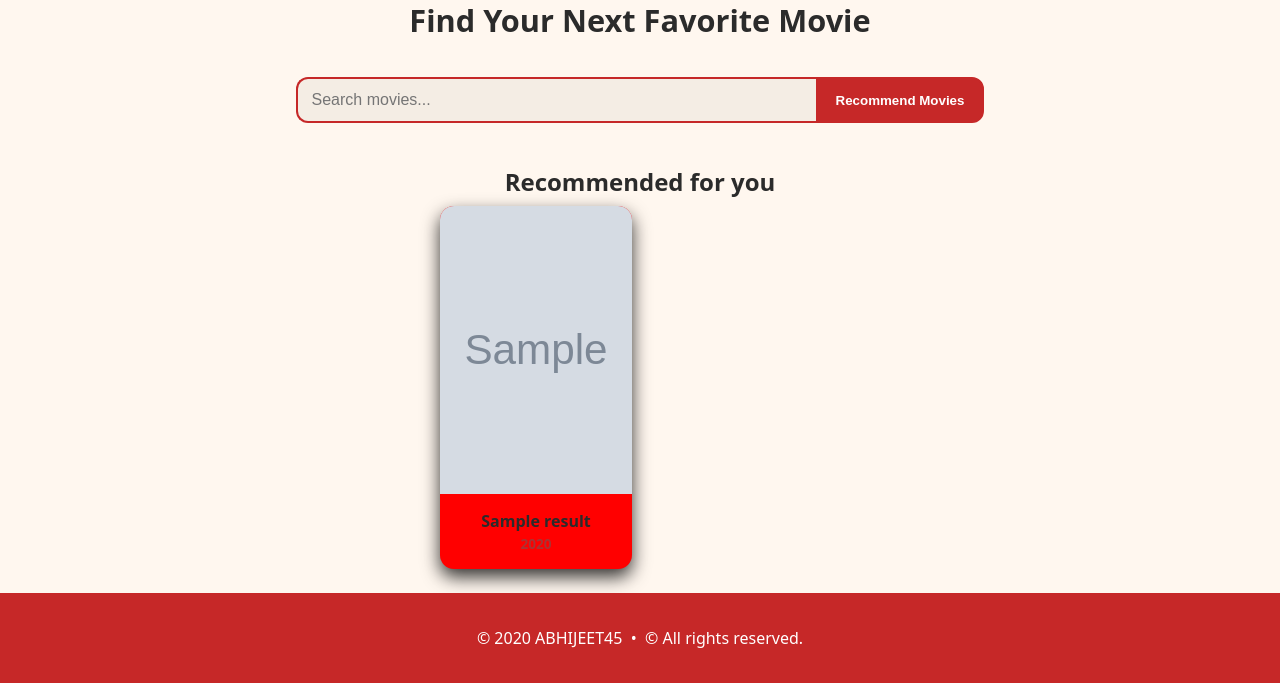
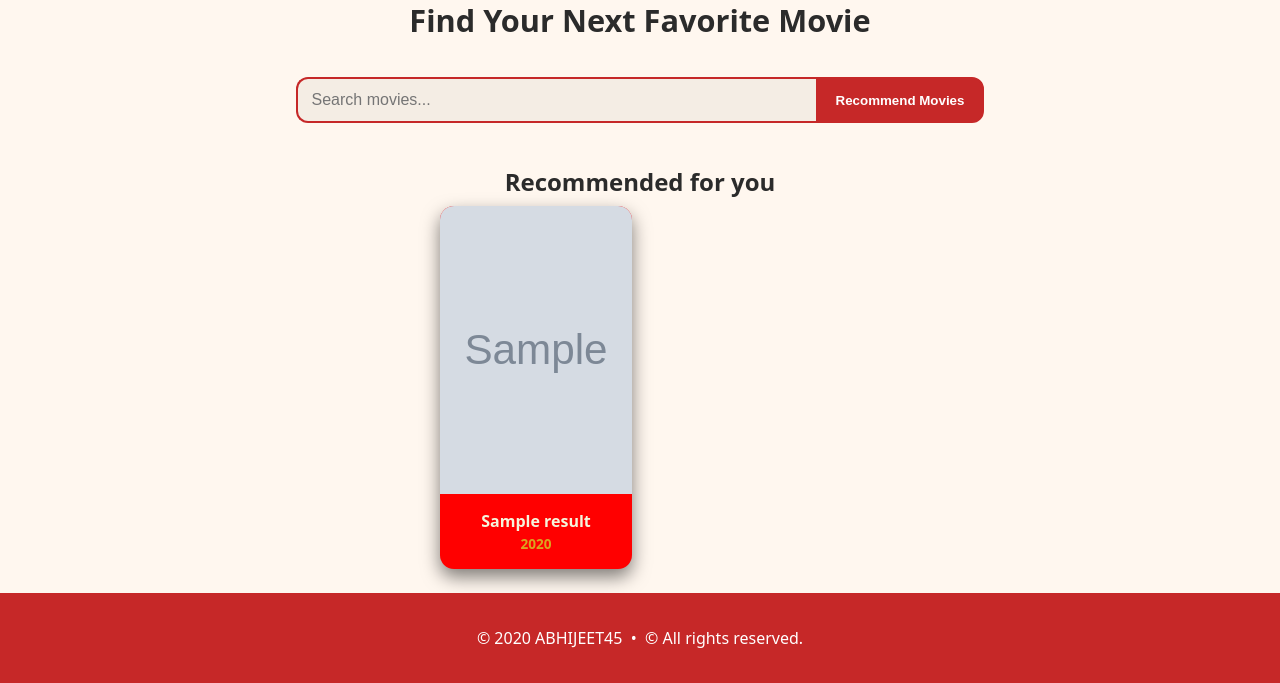
Before and after one commit to abhithombare45/Movie-Recommender-System, a Flask app: template templates/index.html in a window 1280 px wide. Shown: the part 135-818 px from the top of the page. Run offline with Flask 3, Linux system fonts and the light colour scheme; the template is opened without the code that fills it: most values are stand-ins (such as "Sample title", 1, 10 or a date in 2020); grey boxes marked "Sample" are stand-in pictures; parts of the project's set-up code (start-up, migrations or seed data) failed here and were passed over.

Commit message:
Auto COMMIT on React Tut Project

```diff
--- a/static/css/styles.css
+++ b/static/css/styles.css
@@ -204,15 +204,16 @@ body {
 
 .movie-card {
   background: red;
+  color: beige;
   border-radius: 14px;
   overflow: hidden;
-  box-shadow: 0 8px 18px rgba(0, 0, 0, 0.8);
+  box-shadow: 0 8px 18px rgba(0, 0, 0, 0.5);
   transition: transform .15s ease, box-shadow .15s ease;
 }
 
 .movie-card:hover {
   transform: translateY(-3px);
-  box-shadow: 0 10px 22px rgba(0, 0, 0, 0.12);
+  box-shadow: 0 10px 22px rgba(0, 0, 0, 0.2);
 }
 
 .poster {
@@ -244,14 +245,14 @@ body {
 .movie-year {
   margin: 0 0 6px;
   font-size: .85rem;
-  color: #a33;
+  color: goldenrod;
   font-weight: 600;
 }
 
 .movie-overview {
   margin: 0;
   font-size: .85rem;
-  color: #555;
+  color: beige;
   line-height: 1.3;
 }
 
```
